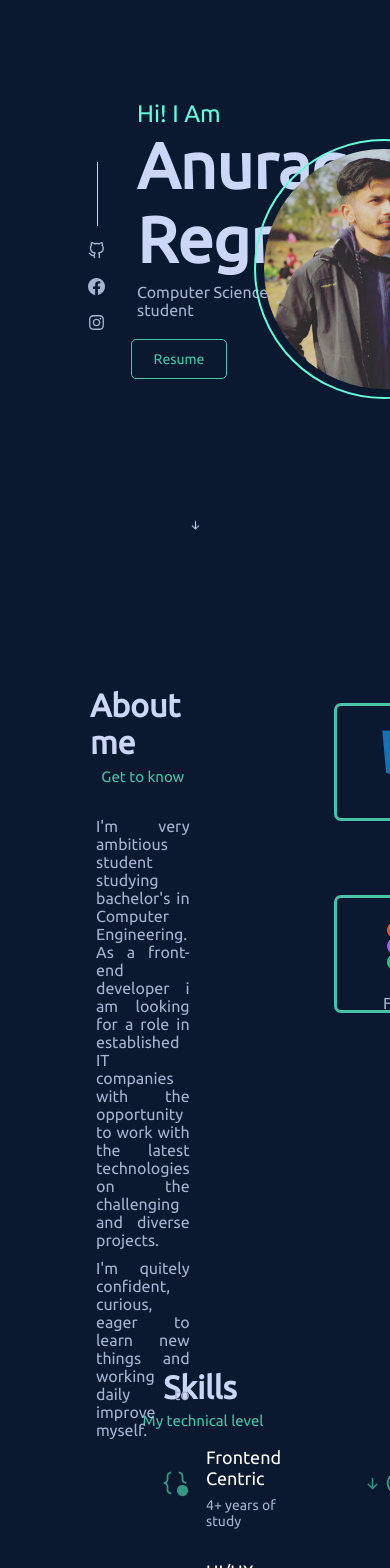
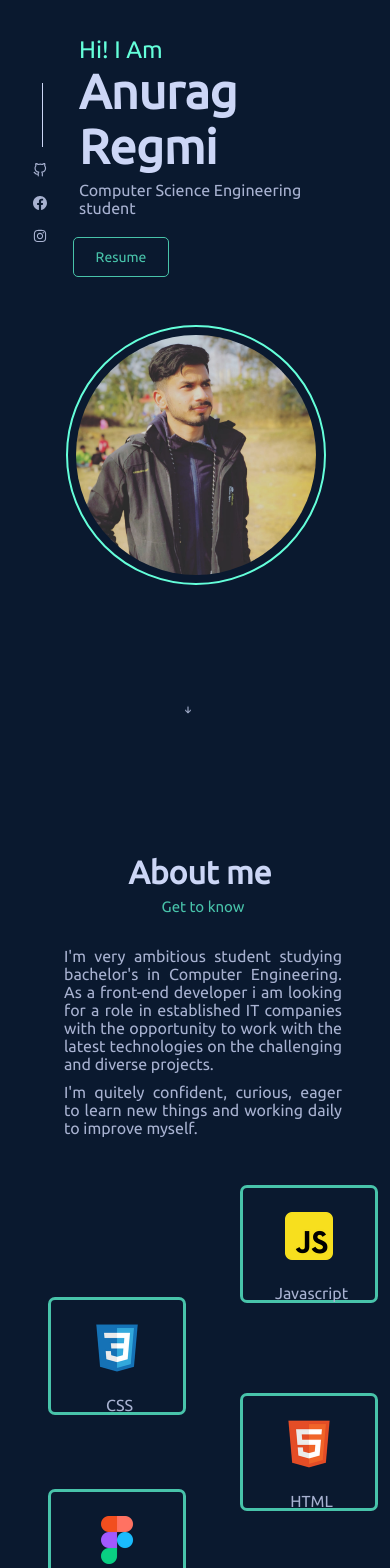
Before and after one commit to 35anurag/portfolio-website, a React (Create React App) app: page / in a window 390 px wide. Shown: the part 100-1668 px from the top of the page. Built offline with nearby package versions, Linux system fonts and the light colour scheme.

Commit message:
Updated Code

```diff
--- a/src/Components/About/About.css
+++ b/src/Components/About/About.css
@@ -1,19 +1,8 @@
-/* @keyframes slidecards{
-    0%{
-        transform: translate(0, 80px);
-        opacity: 0.3;
-    }
-    100%{
-        transform: translate(0, 0);
-        opacity: 1;
-    }
-} */
-
 .about{
     display: flex;
     height: 77vh;
     margin-bottom: 8rem;
-    margin-top: 4rem;
+    margin-top: 3rem;
 }
 
 .a-about{
@@ -51,7 +40,6 @@
     font-weight: 500;
     gap: 10px;
     text-align:justify;
-    /* animation: slidecards 1.5s ease; */
 }
 
 .a-cards{
@@ -66,17 +54,49 @@
     position: absolute;
 }
 
-/* .a-cards1{
-    animation: slidecards 1.5s ease;
+/* ================ MEDIA QUERIES(SMALL DEVICES)==================== */
+@media (max-width: 768px){
+    .about{
+        display: flex;
+        flex-direction: column;
+    }
+
+    /* .a-about>:nth-child(1){
+        color: var(--color-secondary);
+        font-weight: bold;
+        font-size: 2rem;
+        margin-top: 3rem;
+        display: flex;
+        justify-content: center;
+    } */
+
+    .about-text{
+        margin-left: -2rem;
+        margin-right: -2rem;
+    }
+
+    .a-cards{
+        margin-left: -4rem;
+        margin-top: 3rem;
+        display: flex;
+    }
 }
 
-.a-cards2{
-    animation: slidecards 2s ease;
-}
+/* ================ MEDIA QUERIES(MEDIUM DEVICES)==================== */
+/* @media (max-width: 1024px){
+    .about-text{
+        margin-left: -1px;
+    }
 
-.a-cards3{
-    animation: slidecards 2.5s ease;
-}
-.a-cards4{
-    animation: slidecards 3s ease;
+    .a-about{
+        flex: auto;
+        gap: -10px;
+    }
+    .a-cards{
+        margin-left: -10px;
+        margin-top: 3rem;
+        margin-right: 7rem;
+        display: flex;
+
+    }
 } */
--- a/src/Components/Intro/Intro.css
+++ b/src/Components/Intro/Intro.css
@@ -158,8 +158,39 @@
 }
 
 
+/* ================ MEDIA QUERIES(SMALL DEVICES)==================== */
+@media (max-width: 768px){
+    .intro{
+        font-size: 14px;
+    }
+
+    .i-left{
+        margin-top: 8rem;
+        margin-right: 2rem;
+        margin-left: 3rem;
+        display: flex;
+        align-items: center;
+    }
+
+    .i-name>:nth-child(2) {
+        font-size: 3.5rem;
+    }
+
+    .i-right{
+        margin-top: 1rem;
+        margin-left: 20%;
+        display: flex;
+    }
+}
 
 /* ================ MEDIA QUERIES(MEDIUM DEVICES)==================== */
+@media (max-width: 1024px){
+    .i-name>:nth-child(2) {
+        font-size: 3rem;
+    }
 
+    .intro{
+        margin-left: -15px;
+    }
 
-/* ================ MEDIA QUERIES(SMALL DEVICES)==================== */
+}
--- a/src/Components/Projects/Projects.css
+++ b/src/Components/Projects/Projects.css
@@ -109,7 +109,7 @@
 }
 
 
-.swiper {
+.mySwiper {
     width: 100%;
     height: 100% ;
   }
@@ -118,7 +118,6 @@
     text-align: center;
     font-size: 18px;
 
-    /* Center slide text vertically */
     display: -webkit-box;
     display: -ms-flexbox;
     display: -webkit-flex;
@@ -152,3 +151,48 @@
     transform: translate3d(0,0,0);
     z-index: 10;
 }
+
+/* ================ MEDIA QUERIES(SMALL DEVICES)==================== */
+@media (max-width: 768px){
+    .projects{
+        height: 99vh;
+
+        /* margin-bottom: 3rem; */
+    }
+
+    .p-item{
+        margin-top: -2rem;
+        display: flex;
+        flex-direction: column;
+        align-items: center;
+        width: 200px;
+        /* min-width: 400px; */
+    }
+
+    .p-images{
+        /* max-width: 20px; */
+        width: 20rem;
+
+    }
+
+    .p-content{
+        display: flex;
+        flex-direction: column;
+    }
+
+    .swiper-pagination {
+        margin-top: 1rem;
+    }
+
+    /* .swiper-button-next, .swiper-button-prev{
+        opacity: 0;
+    } */
+
+    .swiper-horizontal>.swiper-pagination-bullets, .swiper-pagination-bullets.swiper-pagination-horizontal, .swiper-pagination-custom, .swiper-pagination-fraction {
+        top: 18rem !important;
+        left: 0;
+        width: 100%;
+      }
+
+
+}
--- a/src/Components/Projects/Projects.jsx
+++ b/src/Components/Projects/Projects.jsx
@@ -1,11 +1,11 @@
-import React, {useEffect} from "react";
+import React, { useEffect } from "react";
 import "./Projects.css";
 import website from "../../image/realstate.png";
 import website1 from "../../image/netflix.png";
 import ui from "../../image/ui.jpg";
 
-import Aos from 'aos';
-import 'aos/dist/aos.css';
+import Aos from "aos";
+import "aos/dist/aos.css";
 
 import { BsArrowRightShort } from "react-icons/bs";
 
@@ -24,7 +24,7 @@ const data = [
     title2:
       "Realstate Website is created using React js and Tailwind CSS. We can search the types of appartment, houses in different countries with different price range. Login system is just a frontend design",
     github: "https://github.com/35anurag/Realstate-website",
-    live: "https://35anurag.github.io/",
+    live: "https://reallstate.netlify.app/",
   },
   {
     id: 2,
@@ -33,29 +33,30 @@ const data = [
     title2:
       "Netflix Clone is a frontend design of Netflix created using React js and Tailwind Css. Here, Api is integrated for the movies.",
     github: "https://github.com/35anurag/netflix-clone",
-    live: "https://35anurag.github.io/netflix-clone/",
+    live: "https://netflixfrontendclonee.netlify.app/",
   },
   {
     id: 3,
     image: ui,
-    title1: "Instagram UI design",
+    title1: "Blog Website",
     title2:
       "This is made using Figma where new app components and icons with great features are added",
     github: "http://github.com",
     live: "http://github.com",
   },
-
 ];
 
 const Projects = () => {
-  useEffect(()=>{
-    Aos.init({duration: 2000});
-  }, [])
+  useEffect(() => {
+    Aos.init({ duration: 2000 });
+  }, []);
 
   return (
     <div className="projects" id="projects">
-      <h2>Projects</h2>
-      <span>My recent works</span>
+
+        <h2>Projects</h2>
+        <span>My recent works</span>
+
       <div className="container p-container">
         <Swiper
           modules={[Navigation, Pagination, Keyboard]}
--- a/src/Components/Qualification/Qualification.css
+++ b/src/Components/Qualification/Qualification.css
@@ -1,27 +1,6 @@
-/* @keyframes slideed{
-    0%{
-        transform: translate(-100px, 0px);
-        opacity: 0.3;
-    }
-    100%{
-        transform: translate(0, 0);
-        opacity: 1;
-    }
-}
-
-@keyframes slideex{
-    0%{
-        transform: translate(100px, 0px);
-        opacity: 0.3;
-    }
-    100%{
-        transform: translate(0, 0);
-        opacity: 1;
-    }
-} */
-
 .qualification{
-    height: 90vh;
+    height: auto;
+    margin-top: 10rem;
 }
 
 .q_heading>h2{
@@ -68,7 +47,6 @@
     align-items: center;
     gap: 10px;
     cursor: pointer;
-    /* animation: slideed 2s ease; */
 }
 
 .q_ed div{
@@ -203,3 +181,20 @@
 .q_ed_list2:nth-child(2){
     opacity: 0;
 }
+
+/* ================ MEDIA QUERIES(SMALL DEVICES)==================== */
+@media (max-width: 768px){
+    .q_second_heading{
+        display: flex;
+        gap: 2rem;
+    }
+
+    .q_sky{
+        margin-left: 1px !important;
+    }
+
+    .q_col{
+        margin-top: 1rem;
+    }
+
+}
--- a/src/Components/Skills/Skills.css
+++ b/src/Components/Skills/Skills.css
@@ -1,16 +1,5 @@
-/* @keyframes slide{
-    0%{
-        transform: translate(0, -100px);
-        opacity: 0.3;
-    }
-    100%{
-        transform: translate(0, 0);
-        opacity: 1;
-    }
-} */
-
 .exp{
-    height: 90vh;
+    height: auto;
 }
 
 .experience>h2{
@@ -44,6 +33,7 @@
     justify-content: center;
     gap: 1rem;
     max-width: 600px;
+    cursor: pointer;
     /* animation: slide 1s ease; */
 }
 
@@ -102,7 +92,8 @@
 .list-1{
     display: flex;
     flex-direction: row;
-    gap: 10rem;
+    justify-content: space-between;
+    /* gap: 10rem; */
     color: var(--color-secondary-main);
     font-size: 14px;
 }
@@ -128,3 +119,36 @@
     0% {width: 0%;}
     100% {width: var(--width);}
 }
+
+/* ================ MEDIA QUERIES(SMALL DEVICES)==================== */
+@media (max-width: 768px){
+    .exp{
+        margin-top: 20rem;
+        margin-bottom: 7rem;
+    }
+
+    .skill{
+        margin-top: 2rem;
+        display: flex;
+        flex-direction: column;
+        gap: 5px;
+    }
+
+    .frontend{
+        width: 40px;
+        height: auto;
+
+    }
+
+    .front{
+        max-width: 10px;
+        display: flex;
+        margin-right: 13rem;
+    }
+
+    .list{
+        margin-left: -4rem;
+        margin-bottom: 2rem;
+    }
+
+}
--- a/src/Components/Skills/Skills.jsx
+++ b/src/Components/Skills/Skills.jsx
@@ -36,7 +36,7 @@ const Skills = () => {
           {data.map((skill) => {
             return (
               <div>
-                <div className="frontend" data-Aos="fade-up">
+                <div className="frontend" onClick={() => toggleDropDown(skill.id)} data-Aos="fade-up">
                   <h3>{skill.icon}</h3>
                   <div className="front">
                     <div className="front-text">
@@ -45,7 +45,6 @@ const Skills = () => {
                     </div>
                     <div
                       className="down-arrow"
-                      onClick={() => toggleDropDown(skill.id)}
                     >
                       {openDropdown === skill.id ? (
                         <BsArrowUpShort />
```
